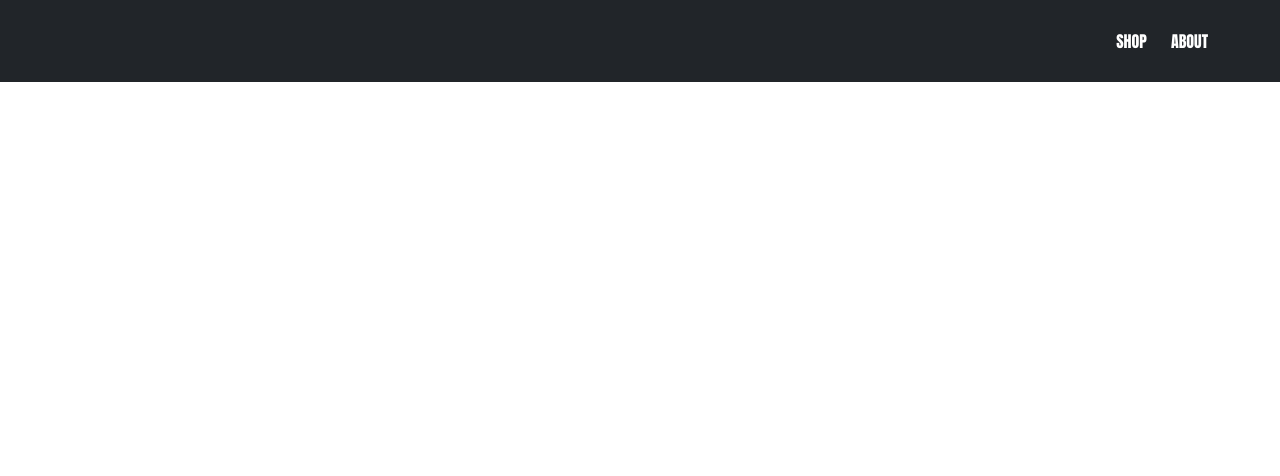
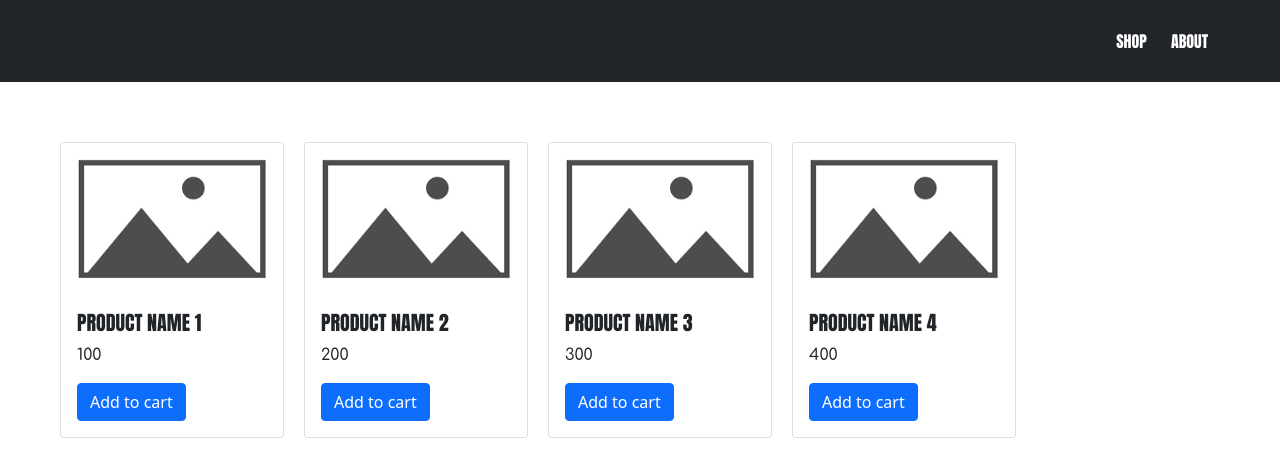
Before and after one commit to helgaborje/sibel-shop, an Angular app: page / in a window 1280 px wide. Shown: the top 476 px of the page. Built offline with nearby package versions, Linux system fonts and the light colour scheme.

Commit message:
added product cards to shop with dummy data

```diff
--- a/src/app/app.component.html
+++ b/src/app/app.component.html
@@ -1 +1,2 @@
 <app-navigation></app-navigation>
+<app-shop></app-shop>
--- a/src/app/app.component.ts
+++ b/src/app/app.component.ts
@@ -2,11 +2,12 @@ import { Component } from '@angular/core';
 import { CommonModule } from '@angular/common';
 import { RouterOutlet } from '@angular/router';
 import { NavigationComponent } from '../components/navigation/navigation.component';
+import { ShopComponent } from '../components/shop/shop.component';
 
 @Component({
   selector: 'app-root',
   standalone: true,
-  imports: [CommonModule, RouterOutlet, NavigationComponent],
+  imports: [CommonModule, RouterOutlet, NavigationComponent, ShopComponent],
   templateUrl: './app.component.html',
   styleUrl: './app.component.scss'
 })
--- /dev/null
+++ b/src/assets/products.json
@@ -0,0 +1,27 @@
+
+ [
+    {
+      "id": 1,
+      "name": "Product name 1",
+      "description": "Beskrivande text här",
+      "price": 100
+    },
+    {
+      "id": 2,
+      "name": "Product name 2",
+      "description": "Beskrivande text här",
+      "price": 200
+    },
+    {
+      "id": 3,
+      "name": "Product name 3",
+      "description": "Beskrivande text här",
+      "price": 300
+    },
+    {
+      "id": 4,
+      "name": "Product name 4",
+      "description": "Beskrivande text här",
+      "price": 400
+    }
+  ]
--- a/src/components/shop/shop.component.html
+++ b/src/components/shop/shop.component.html
@@ -1 +1,12 @@
-<p>shop works!</p>
+<div class="card-container">
+  <div *ngFor="let product of products; let i = index" class="card" style="width: 14rem;">
+    <img src="assets/placeholder-img.png" class="card-img-top" alt="...">
+    <div class="card-body">
+      <h5 class="card-title">{{product.name}}</h5>
+      <p class="card-text">{{ product.price }}</p>
+      <a href="#" class="btn btn-primary">Add to cart</a>
+    </div>
+  </div>
+
+
+</div>
--- a/src/components/shop/shop.component.scss
+++ b/src/components/shop/shop.component.scss
@@ -0,0 +1,11 @@
+.card-container {
+  display: flex;
+  padding: 50px;
+}
+.card-title {
+  text-transform: uppercase;
+}
+
+.card {
+  margin: 10px;
+}
--- a/src/components/shop/shop.component.ts
+++ b/src/components/shop/shop.component.ts
@@ -1,12 +1,24 @@
-import { Component } from '@angular/core';
+import { Component, OnInit } from '@angular/core';
+import { HttpClient, HttpClientModule } from '@angular/common/http';
+import { Product } from '../../types/types';
+import { CommonModule } from '@angular/common';
 
 @Component({
   selector: 'app-shop',
   standalone: true,
-  imports: [],
+  imports: [HttpClientModule, CommonModule],
   templateUrl: './shop.component.html',
   styleUrl: './shop.component.scss'
 })
-export class ShopComponent {
+export class ShopComponent implements OnInit {
+  products: Product[] = [];
 
+  constructor(private http: HttpClient) {}
+
+  ngOnInit(): void {
+    this.http.get<Product[]>('./assets/products.json').subscribe(response => {
+      console.log(response)
+      this.products = response;
+    });
+  }
 }
--- a/src/styles.scss
+++ b/src/styles.scss
@@ -2,7 +2,7 @@
 @import url('https://fonts.googleapis.com/css2?family=Anton&family=Comfortaa:wght@500&display=swap');
 
 
-h1, h2, h3 {
+h1, h2, h3, h3, h4, h5 {
   font-family: 'Anton', sans-serif;
 }
 
--- /dev/null
+++ b/src/types/types.d.ts
@@ -0,0 +1,6 @@
+export type Product = {
+  _id: string
+  name: string
+  description: string
+  price: number
+}
```
Also changed, not shown: src/assets/placeholder-img.png (added), src/services/firebase.ts (added).
